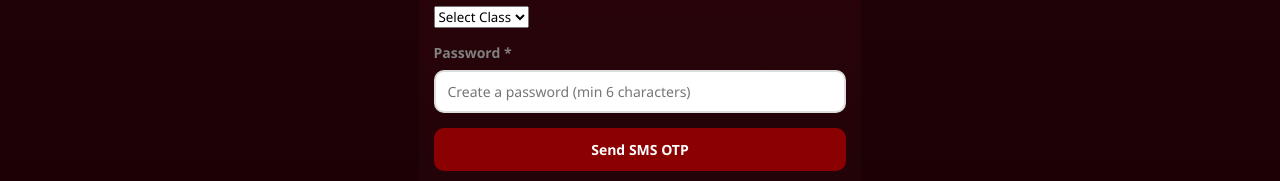
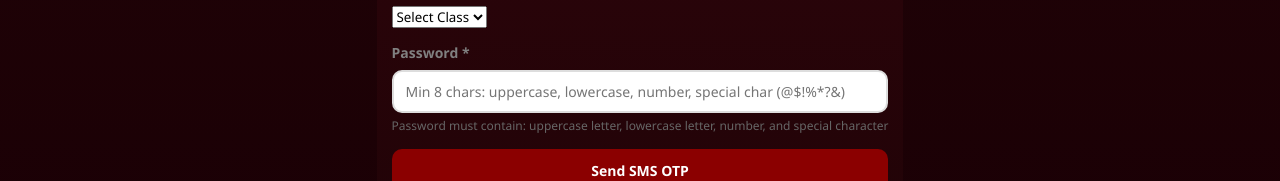
Before and after one commit to r0o7-73rm1n41/dme-frontend, a React (Vite) app: page /register in a window 1280 px wide. Shown: the part 646-827 px from the top of the page. Built offline with nearby package versions, Linux system fonts and the light colour scheme; no server answers.

Commit message:
fix: Fix registration validation - correct gender field case, update password requirements and add client-side validation

```diff
--- a/src/pages/RegisterPage.jsx
+++ b/src/pages/RegisterPage.jsx
@@ -71,10 +71,14 @@ export default function RegisterPage() {
         setError("Please fill in all required fields");
         return;
       }
-      if (form.password.length < 6) {
-        setError("Password must be at least 6 characters");
+
+      // Validate password strength
+      const passwordRegex = /^(?=.*[a-z])(?=.*[A-Z])(?=.*\d)(?=.*[@$!%*?&])[A-Za-z\d@$!%*?&]{8,128}$/;
+      if (!passwordRegex.test(form.password)) {
+        setError("Password must be at least 8 characters with uppercase, lowercase, number, and special character (@$!%*?&)");
         return;
       }
+
       if (!form.age || form.age < 13 || form.age > 99) {
         setError("Please enter a valid age (13-99)");
         return;
@@ -369,9 +373,9 @@ export default function RegisterPage() {
                     required
                   >
                     <option value="">Select Gender</option>
-                    <option value="Male">Male</option>
-                    <option value="Female">Female</option>
-                    <option value="Other">Other</option>
+                    <option value="MALE">Male</option>
+                    <option value="FEMALE">Female</option>
+                    <option value="OTHER">Other</option>
                   </select>
                 </div>
 
@@ -404,12 +408,15 @@ export default function RegisterPage() {
                   <label>Password *</label>
                   <input
                     type="password"
-                    placeholder="Create a password (min 6 characters)"
+                    placeholder="Min 8 chars: uppercase, lowercase, number, special char (@$!%*?&)"
                     value={form.password}
                     onChange={(e) => setForm({ ...form, password: e.target.value })}
                     required
-                    minLength="6"
+                    minLength="8"
                   />
+                  <small style={{ color: '#666', fontSize: '12px', marginTop: '4px', display: 'block' }}>
+                    Password must contain: uppercase letter, lowercase letter, number, and special character
+                  </small>
                 </div>
 
                 <button type="submit" className="auth-button" disabled={loading}>
```
